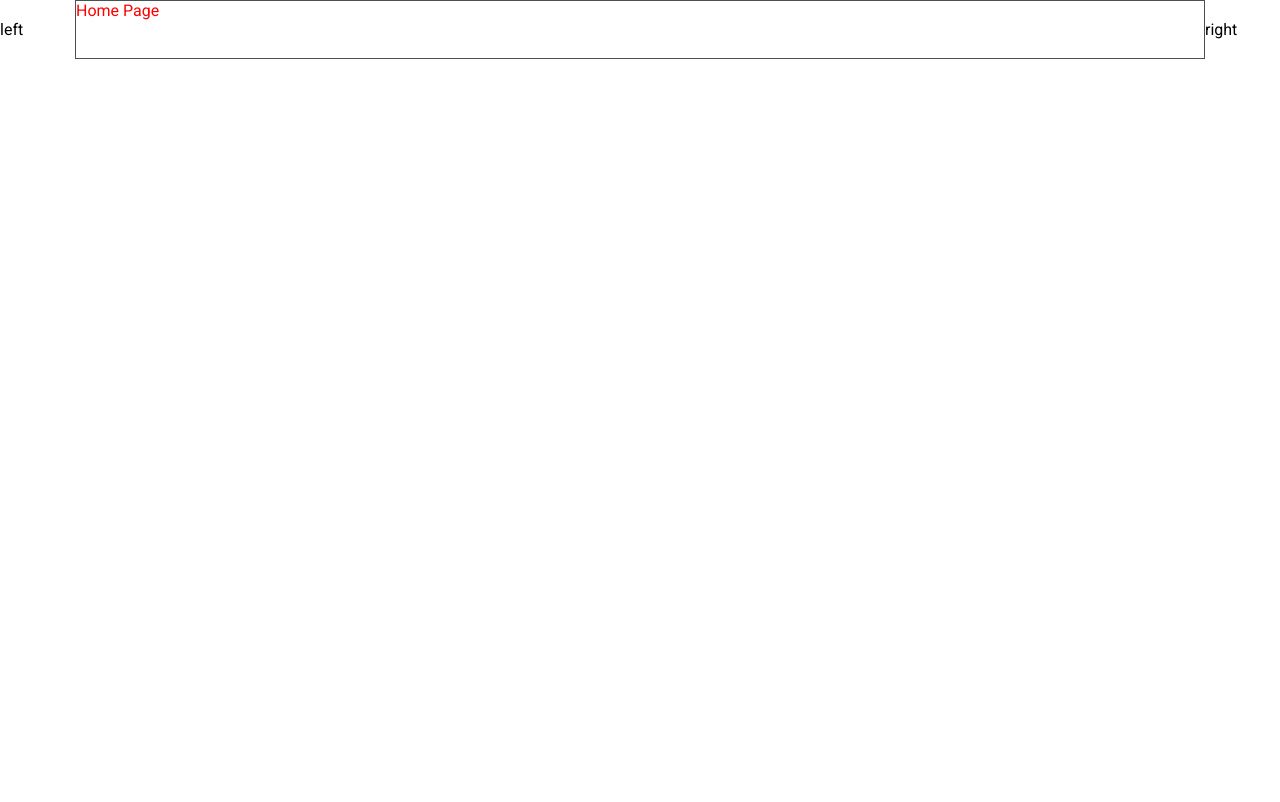
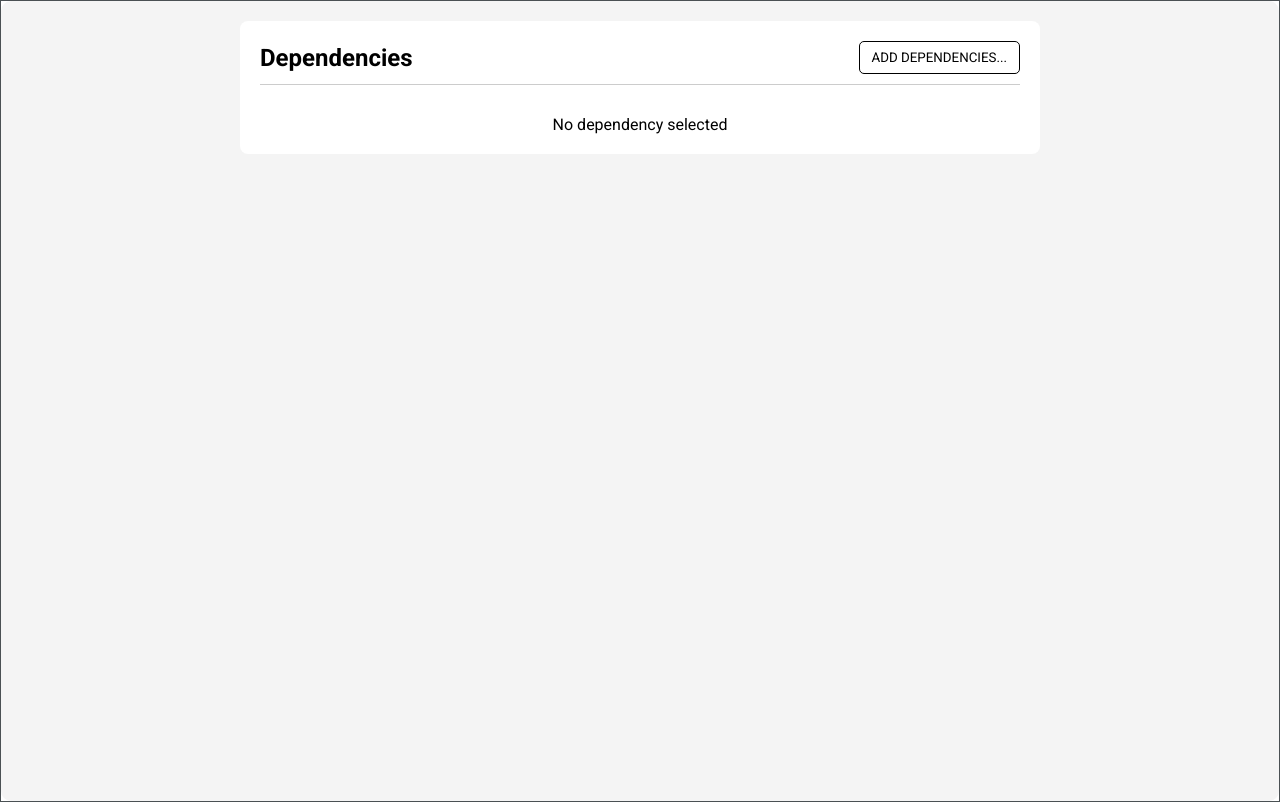
Before and after one commit to OptimAIzed/springify, a React (Vite) app in the folder client-web/: page / in a window 1280 px wide. Built offline with nearby package versions, Linux system fonts and the light colour scheme.

Commit message:
dependencies

```diff
--- a/client-web/src/App.jsx
+++ b/client-web/src/App.jsx
@@ -3,20 +3,15 @@ import styles from './App.module.css';
 
 //Components
 import HomePage from "./Pages/HomePage/HomePage";
+import DependencyPage from './Pages/DependencyPage/DependencyPage';
 
 function App() {
   return (
-    <div className={styles.container}>
-      <div className={styles.left}>
-        left
-      </div>
+
       <div className={styles.center}>
-        <HomePage />
+        <DependencyPage />
       </div >
-      <div className={styles.right}>
-        right
-      </div >
-    </div>
+
   );
 }
 
--- a/client-web/src/Components/Dependencies/Dependencies.jsx
+++ b/client-web/src/Components/Dependencies/Dependencies.jsx
@@ -1,11 +1,130 @@
+import React, { useState } from "react";
+import DependencyCard from "../DependencyCard/DependencyCard";
 import styles from "./Dependencies.module.css";
 
 function Dependencies() {
+  const allDependencies = [
+    {
+      id: 1,
+      name: "GraalVM Native Support",
+      description: "Support for compiling Spring applications to native executables using the GraalVM native-image compiler.",
+      category: "Developer Tools",
+    },
+    {
+      id: 2,
+      name: "Spring Boot DevTools",
+      description: "Provides fast application restarts, LiveReload, and configurations for enhanced development experience.",
+      category: "Developer Tools",
+    },
+    {
+      id: 3,
+      name: "Lombok",
+      description: "Java annotation library which helps to reduce boilerplate code.",
+      category: "Developer Tools",
+    },
+    {
+      id: 4,
+      name: "Spring Configuration Processor",
+      description: "Generate metadata for developers to offer contextual help and 'code completion' when working with custom configuration keys.",
+      category: "Configuration",
+    },
+    {
+      id: 5,
+      name: "Docker Compose Support",
+      description: "Provides docker compose support for enhanced development experience.",
+      category: "Deployment",
+    },
+    {
+      id: 6,
+      name: "Spring Modulith",
+      description: "Support for building modular monolithic applications.",
+      category: "Architecture",
+    },
+  ];
+
+  const [dependencies, setDependencies] = useState([]);
+  const [showAvailable, setShowAvailable] = useState(false);
+  const [searchTerm, setSearchTerm] = useState("");
+
+
+  const filteredDependencies = allDependencies.filter((dep) =>
+    dep.name.toLowerCase().includes(searchTerm.toLowerCase())
+  );
+
+
+  const handleAddDependency = (dependency) => {
+    if (!dependencies.find((dep) => dep.id === dependency.id)) {
+      setDependencies([...dependencies, dependency]);
+      setShowAvailable(false);
+      setSearchTerm("");
+    }
+  };
+
+
+  const handleDeleteDependency = (id) => {
+    setDependencies(dependencies.filter((dep) => dep.id !== id));
+  };
+
   return (
     <div className={styles.container}>
-      Dependencies Component
+      <div className={styles.header}>
+        <h2>Dependencies</h2>
+        <button
+          className={styles.addButton}
+          onClick={() => setShowAvailable(!showAvailable)}
+        >
+          {showAvailable ? "Cancel" : "ADD DEPENDENCIES... "}
+        </button>
+      </div>
+      {showAvailable ? (
+        <div className={styles.availableDependencies}>
+          <input
+            type="text"
+            placeholder="Search dependencies..."
+            value={searchTerm}
+            onChange={(e) => setSearchTerm(e.target.value)}
+            className={styles.searchBar}
+          />
+          {filteredDependencies.length === 0 ? (
+            <p>No dependencies found.</p>
+          ) : (
+            <ul className={styles.list}>
+              {filteredDependencies.map((dep) => (
+                <li
+                     key={dep.id}
+                     className={styles.listItem}
+                    onClick={() => handleAddDependency(dep)}
+                >
+                  <span>
+                     <strong>{dep.name}</strong> - {dep.description}
+                  </span>
+                </li>
+          ))}
+            </ul>
+
+          )}
+        </div>
+      ) : (
+        <div className={styles.selectedDependencies}>
+          {dependencies.length === 0 ? (
+            <p className={styles.noDependency}>No dependency selected</p>
+          ) : (
+            <div className={styles.dependenciesList}>
+              {dependencies.map((dep) => (
+                <DependencyCard
+                  key={dep.id}
+                  id={dep.id}
+                  name={dep.name}
+                  description={dep.description}
+                  onDelete={handleDeleteDependency}
+                />
+              ))}
+            </div>
+          )}
+        </div>
+      )}
     </div>
-  )
+  );
 }
 
-export default Dependencies
+export default Dependencies;
--- a/client-web/src/Components/Dependencies/Dependencies.module.css
+++ b/client-web/src/Components/Dependencies/Dependencies.module.css
@@ -1,4 +1,80 @@
 .container {
-    /* Example */
-    color: red;
+    padding: 20px;
+    max-width: 800px;
+    margin: auto;
+    background-color: #ffffff;
+    color: #000000;
+    border-radius: 8px;
+  }
+
+  .header {
+    display: flex;
+    justify-content: space-between;
+    align-items: center;
+    border-bottom: 1px solid #ccc;
+    padding-bottom: 10px;
 }
+
+
+  .addButton {
+    background-color: #ffffff;
+    color: rgb(0, 0, 0);
+    padding: 8px 12px;
+    border: 1px solid #000;
+    border-radius: 5px;
+    cursor: pointer;
+  }
+
+
+
+  .availableDependencies {
+    margin-top: 20px;
+    background-color: #ffffff;
+    padding: 15px;
+    border-radius: 8px;
+
+  }
+
+  .searchBar {
+    width: 100%;
+    padding: 8px;
+    border-radius: 5px;
+    margin-bottom: 15px;
+    border-bottom: 1px solid #ccc;
+
+  }
+
+  .list {
+    list-style: none;
+    padding: 0;
+  }
+
+  .listItem {
+    display: flex;
+    justify-content: space-between;
+    align-items: center;
+    background-color: #ffffff;
+    padding: 10px;
+    border-bottom: 1px solid #ccc;
+    cursor: pointer;
+    transition: background-color 0.3s ease;
+  }
+
+  .listItem:hover {
+    background-color: #9b9597e8;
+  }
+
+  .selectedDependencies {
+    margin-top: 30px;
+  }
+
+  .noDependency {
+    text-align: center;
+    color: #000000;
+  }
+
+  .dependenciesList {
+    display: flex;
+    flex-wrap: wrap;
+    gap: 15px;
+  }
--- a/client-web/src/Components/DependencyCard/DependencyCard.jsx
+++ b/client-web/src/Components/DependencyCard/DependencyCard.jsx
@@ -1,11 +1,29 @@
+
+import React, { useState } from "react";
 import styles from "./DependencyCard.module.css";
 
-function DependencyCard() {
+function DependencyCard({ id, name, version, description, author, onDelete }) {
+  const [hovered, setHovered] = useState(false);
+
   return (
-    <div className={styles.container}>
-      DependencyCard Component
+    <div
+      className={styles.container}
+      onMouseEnter={() => setHovered(true)}
+      onMouseLeave={() => setHovered(false)}
+    >
+      <h3 className={styles.title}>{name}</h3>
+      <p className={styles.version}>{author}</p>
+      <p className={styles.description}>{description}</p>
+      {hovered && (
+        <button
+          className={styles.deleteButton}
+          onClick={() => onDelete(id)}
+        >
+          ❌
+        </button>
+      )}
     </div>
-  )
+  );
 }
 
-export default DependencyCard
+export default DependencyCard;
--- a/client-web/src/Components/DependencyCard/DependencyCard.module.css
+++ b/client-web/src/Components/DependencyCard/DependencyCard.module.css
@@ -1,4 +1,42 @@
 .container {
-    /* Example */
+    width: 100%;
+    background-color: #ffffff;
+    padding: 15px;
+    border-radius: 0;
+    box-shadow: none;
+    border-bottom: 1px solid #ccc;
+    position: relative;
+  }
+
+  .title {
+    font-size: 1.2em;
+    color: #333;
+    margin-bottom: 5px;
+  }
+
+  .version {
+    font-size: 0.9em;
+    color: #666;
+    margin-bottom: 10px;
+  }
+
+  .description {
+    font-size: 0.9em;
+    color: #555;
+  }
+
+  .deleteButton {
+    position: absolute;
+    top: 10px;
+    right: 10px;
+    background-color: transparent;
+    border: none;
     color: red;
-}
+    font-size: 18px;
+    cursor: pointer;
+    display: none;
+  }
+
+  .container:hover .deleteButton {
+    display: block;
+  }
--- a/client-web/src/Pages/DependencyPage/DependencyPage.jsx
+++ b/client-web/src/Pages/DependencyPage/DependencyPage.jsx
@@ -1,13 +1,13 @@
+import React from "react";
+import Dependencies from "../../Components/Dependencies/Dependencies";
 import styles from "./DependencyPage.module.css";
-
-//components
 
 function DependencyPage() {
   return (
     <div className={styles.container}>
-      Dependency Page
+      <Dependencies />
     </div>
-  )
+  );
 }
 
-export default DependencyPage
+export default DependencyPage;
--- a/client-web/src/Pages/DependencyPage/DependencyPage.module.css
+++ b/client-web/src/Pages/DependencyPage/DependencyPage.module.css
@@ -1,4 +1,12 @@
 .container {
-    /* Example */
-    color: red;
-}
+    padding: 20px;
+    background-color: #f4f4f4;
+    border-radius: 10px;
+    min-height: 100vh;
+  }
+
+  .title {
+    font-size: 2em;
+    text-align: center;
+    color: #333;
+  }
```
Also changed, not shown: 1 other file (tests, documents, lock files or other folders).
